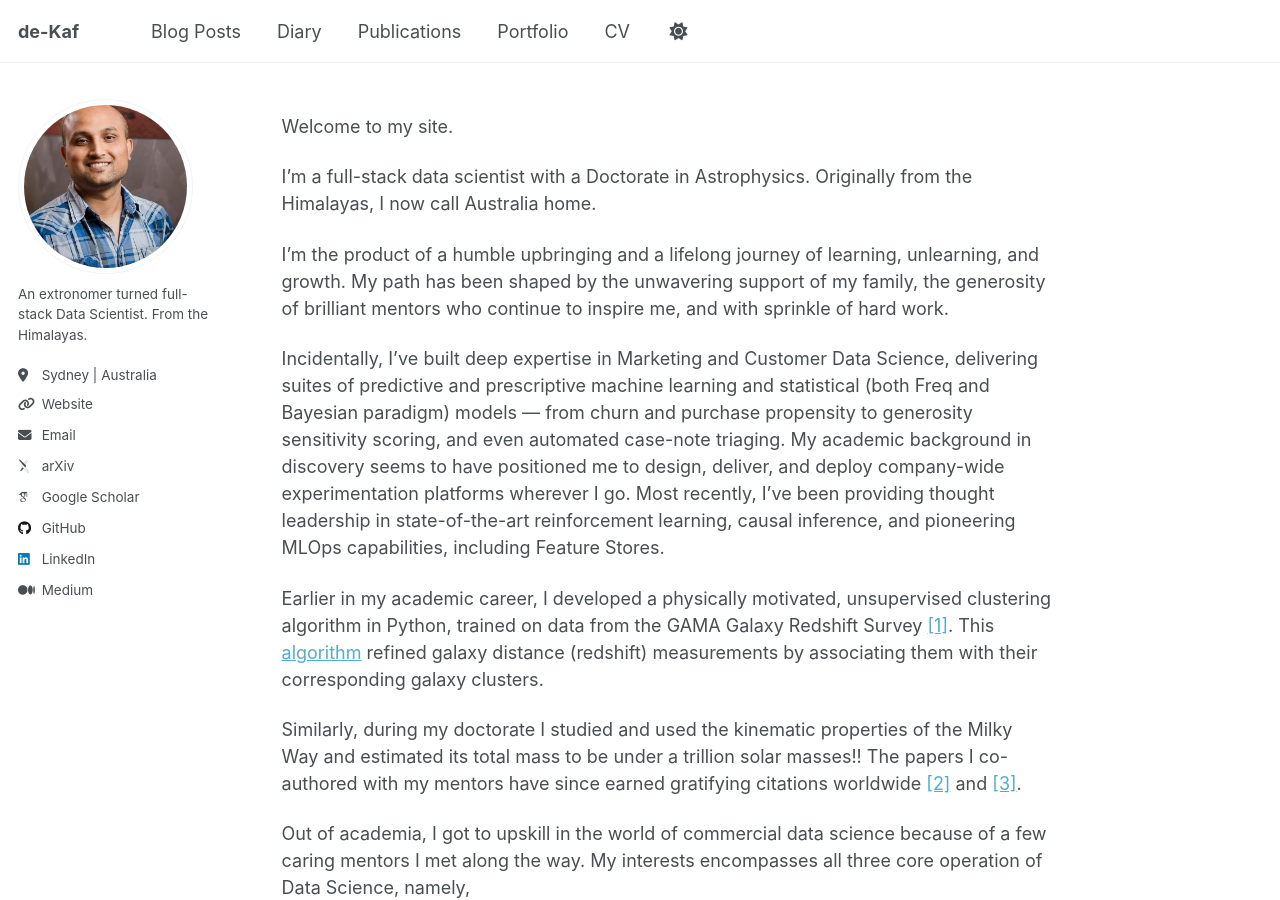
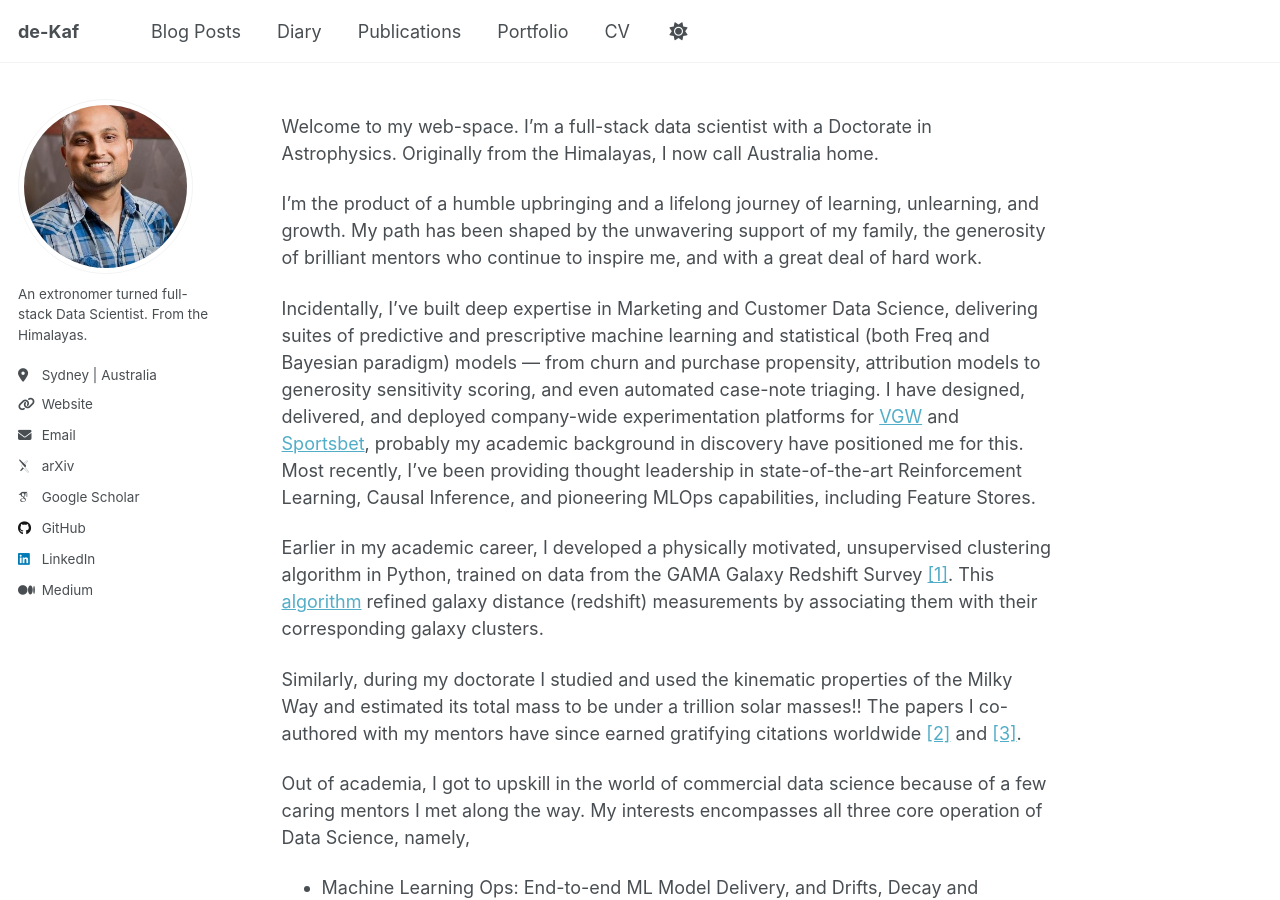
Before and after one commit to pkaf/pkaf.github.io, a Jekyll site: the page built from _pages/about.md, in a window 1280 px wide and 900 px high. Built offline with Jekyll 4.4.1, drawn with Linux system fonts in a browser that asks for light colours; some web fonts are replaced; a script that is not in the unit is left out.

Commit message:
about enhanced

```diff
--- a/_pages/about.md
+++ b/_pages/about.md
@@ -7,13 +7,11 @@ redirect_from:
   - /about.html
 ---
 
-Welcome to my site.
+Welcome to my web-space. I’m a full-stack data scientist with a Doctorate in Astrophysics. Originally from the Himalayas, I now call Australia home.
 
-I’m a full-stack data scientist with a Doctorate in Astrophysics. Originally from the Himalayas, I now call Australia home.
+I’m the product of a humble upbringing and a lifelong journey of learning, unlearning, and growth. My path has been shaped by the unwavering support of my family, the generosity of brilliant mentors who continue to inspire me, and with a great deal of hard work.
 
-I’m the product of a humble upbringing and a lifelong journey of learning, unlearning, and growth. My path has been shaped by the unwavering support of my family, the generosity of brilliant mentors who continue to inspire me, and with sprinkle of hard work.
-
-Incidentally, I’ve built deep expertise in Marketing and Customer Data Science, delivering suites of predictive and prescriptive machine learning and statistical (both Freq and Bayesian paradigm) models — from churn and purchase propensity to generosity sensitivity scoring, and even automated case-note triaging. My academic background in discovery seems to have positioned me to design, deliver, and deploy company-wide experimentation platforms wherever I go. Most recently, I’ve been providing thought leadership in state-of-the-art reinforcement learning, causal inference, and pioneering MLOps capabilities, including Feature Stores.
+Incidentally, I’ve built deep expertise in Marketing and Customer Data Science, delivering suites of predictive and prescriptive machine learning and statistical (both Freq and Bayesian paradigm) models — from churn and purchase propensity, attribution models to generosity sensitivity scoring, and even automated case-note triaging. I have designed, delivered, and deployed company-wide experimentation platforms for [VGW](https://www.vgw.co/) and [Sportsbet](https://www.sportsbet.com.au/), probably my academic background in discovery have positioned me for this. Most recently, I’ve been providing thought leadership in state-of-the-art Reinforcement Learning, Causal Inference, and pioneering MLOps capabilities, including Feature Stores.
 
 Earlier in my academic career, I developed a physically motivated, unsupervised clustering algorithm in Python, trained on data from the GAMA Galaxy Redshift Survey [[1]](https://academic.oup.com/mnras/article/479/3/3746/5039667). This [algorithm](https://github.com/pkaf/galtag) refined galaxy distance (redshift) measurements by associating them with their corresponding galaxy clusters.
 
```
